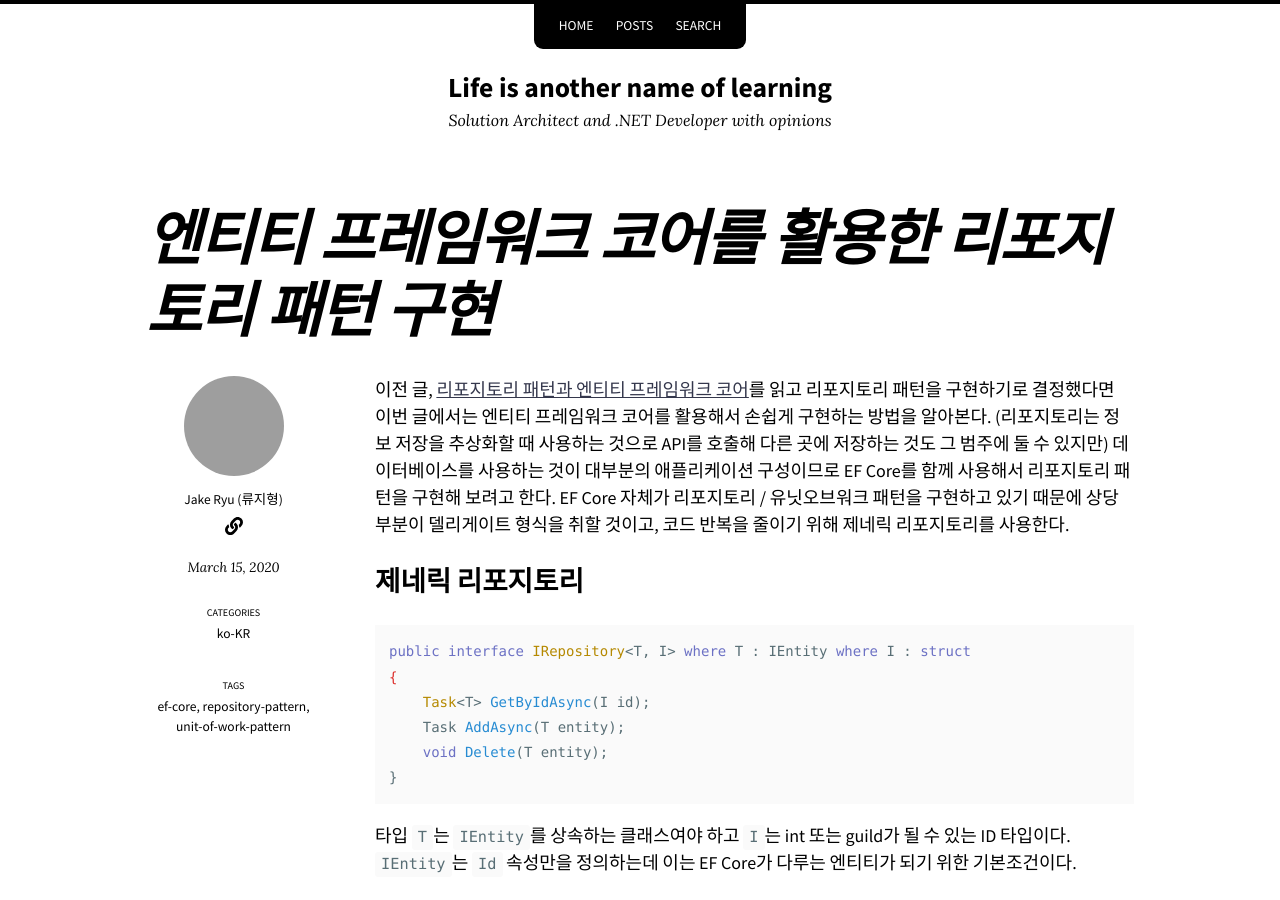
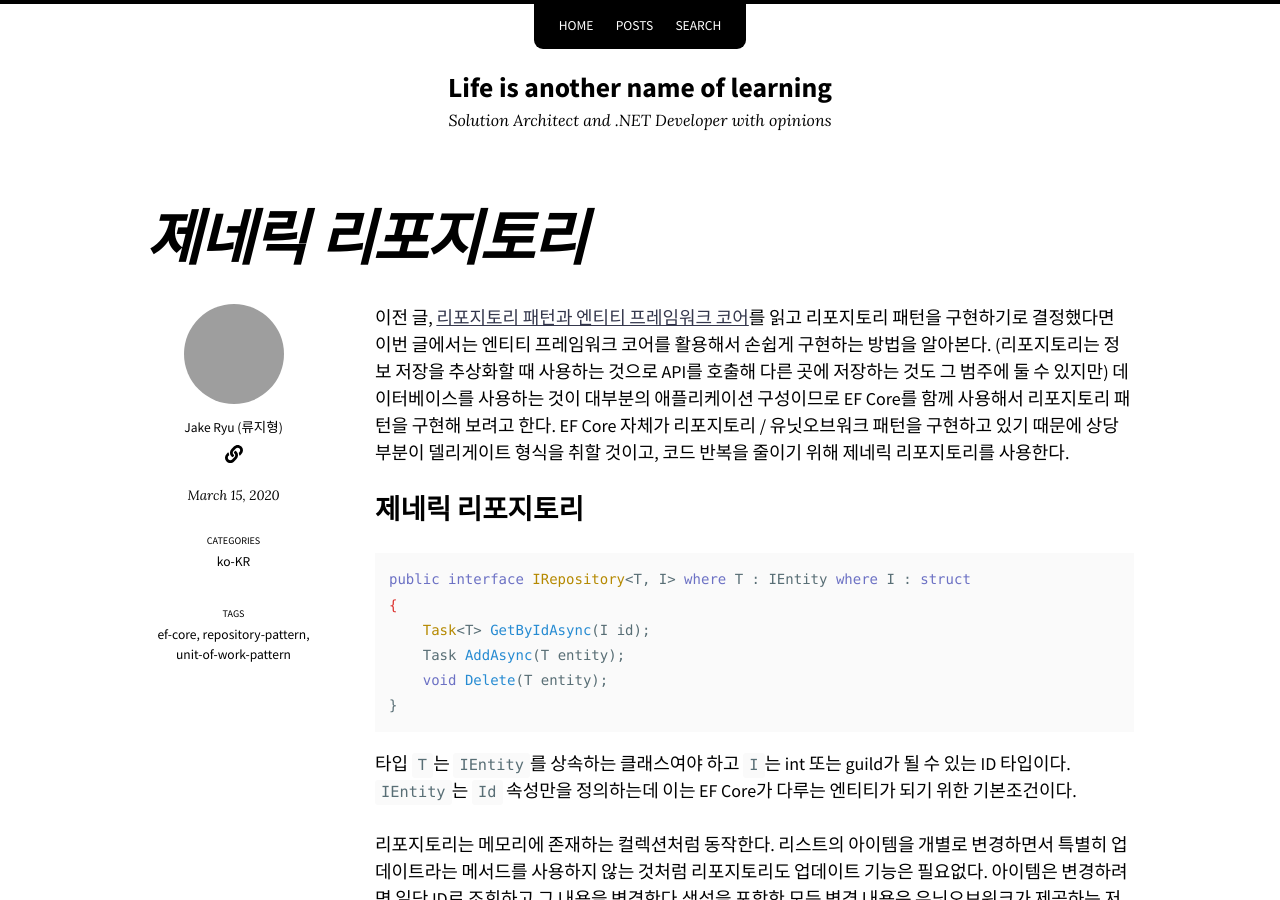
Before and after one commit to JakeRyu/JakeRyu.github.io, a Jekyll site: the page built from _posts/2020-03-15-제네릭-리포지토리.md, in a window 1280 px wide and 900 px high. Built offline with Jekyll 4.4.1, drawn with Linux system fonts in a browser that asks for light colours; nearby versions of some CDN libraries; grey boxes are pictures that could not be loaded.

Commit message:
Change title

```diff
--- a/_posts/2020-03-15-제네릭-리포지토리.md
+++ b/_posts/2020-03-15-제네릭-리포지토리.md
@@ -1,5 +1,5 @@
 ---
-title: "엔티티 프레임워크 코어를 활용한 리포지토리 패턴 구현"
+title: "제네릭 리포지토리"
 excerpt_separator: "<!--more-->"
 categories:
   - ko-KR
```
